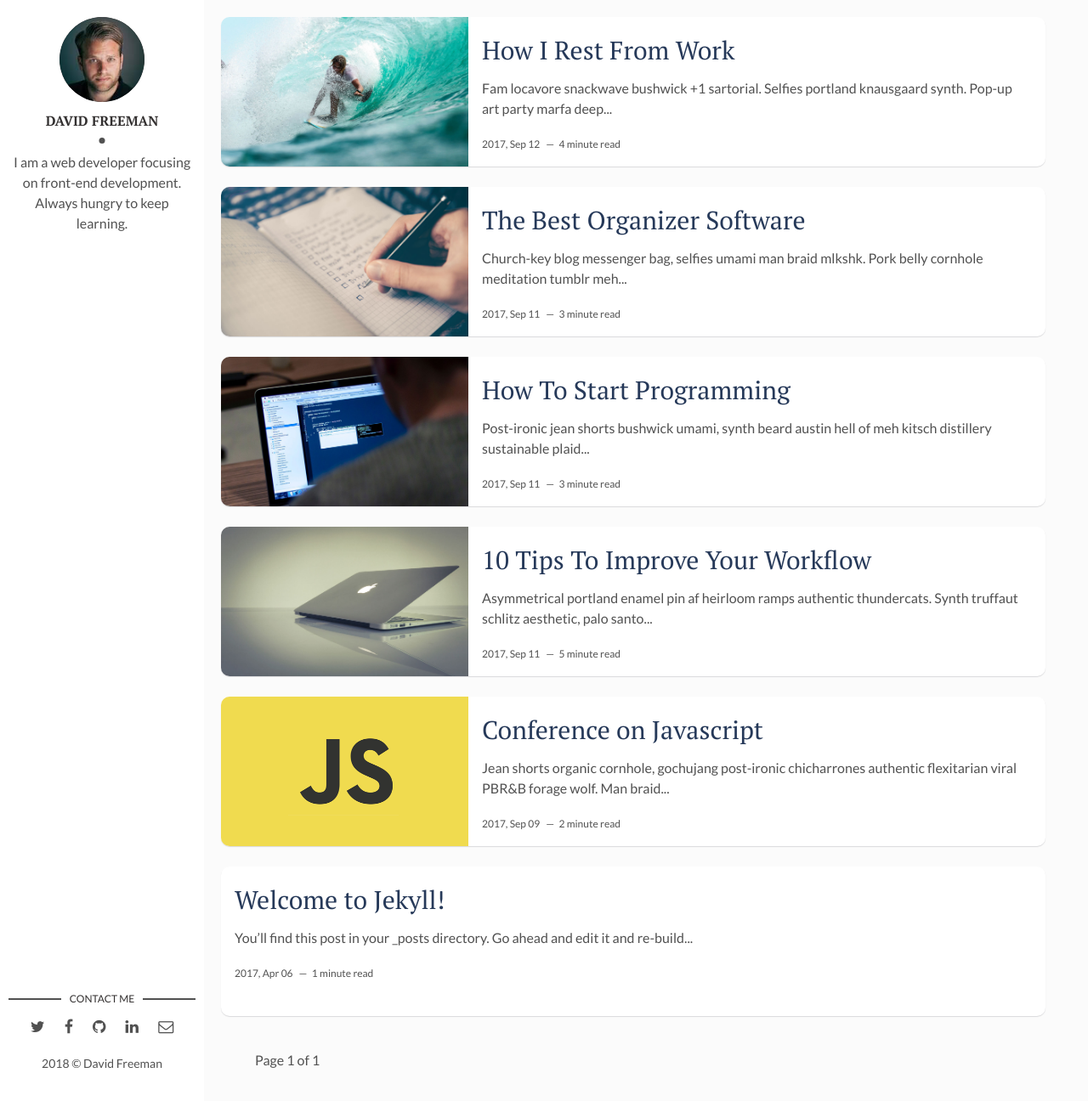
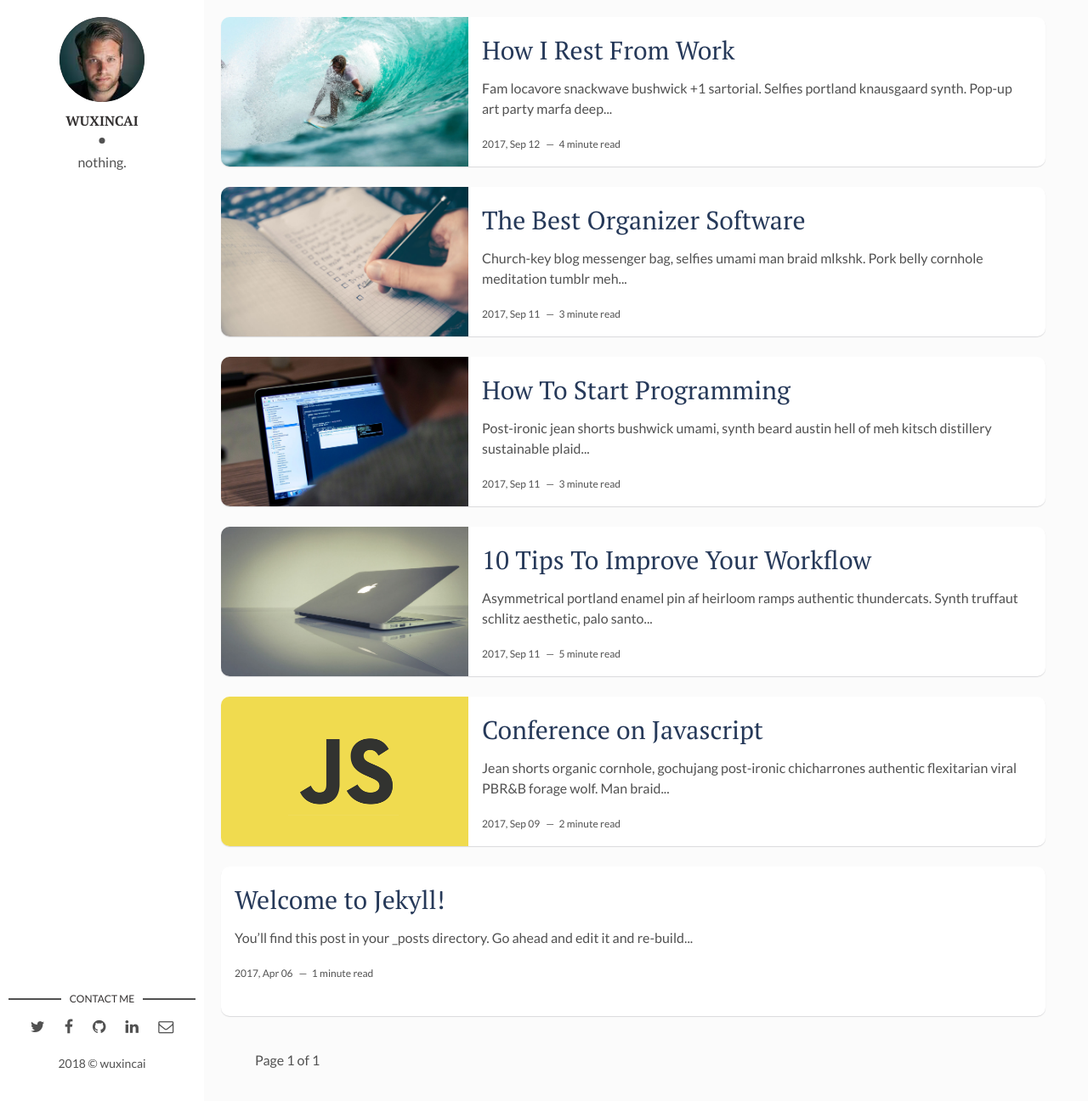
Before and after one commit to wuxincai/Myblog, a Jekyll site: the page built from index.html, in a window 1280 px wide and 1296 px high. Shown: the whole window at 85% size. Built offline with Jekyll 4.4.1, drawn with Linux system fonts in a browser that asks for light colours; the list of posts is cut into pages by our own code.

Commit message:
Update _config.yml

```diff
--- a/_config.yml
+++ b/_config.yml
@@ -1,4 +1,4 @@
-title: Hello, world! I'm David Freeman
+title: Hello, I'm wuxincai
 description: > # this means to ignore newlines until "baseurl:"
   Write an awesome description for your new site here. You can edit this
   line in _config.yml. It will appear in your document head meta (for
@@ -9,12 +9,12 @@ url: "" # the base hostname & protocol for your site, e.g. http://example.com
 site-twitter: #if your site has a twitter account, enter it here
 
 # Author Settings
-author: David Freeman # add your name
+author: wuxincai # add your name
 author-img: david-freeman.jpg # add your photo
-about-author: I am a web developer focusing on front-end development. Always hungry to keep learning. # add description
+about-author: nothing. # add description
 social-twitter: # add your Twitter handle
 social-facebook: # add your Facebook handle
-social-github: artemsheludko # add your Github handle
+social-github: wuxincai # add your Github handle
 social-linkedin: # add your Linkedin handle
 social-email: # add your Email address
 
```
